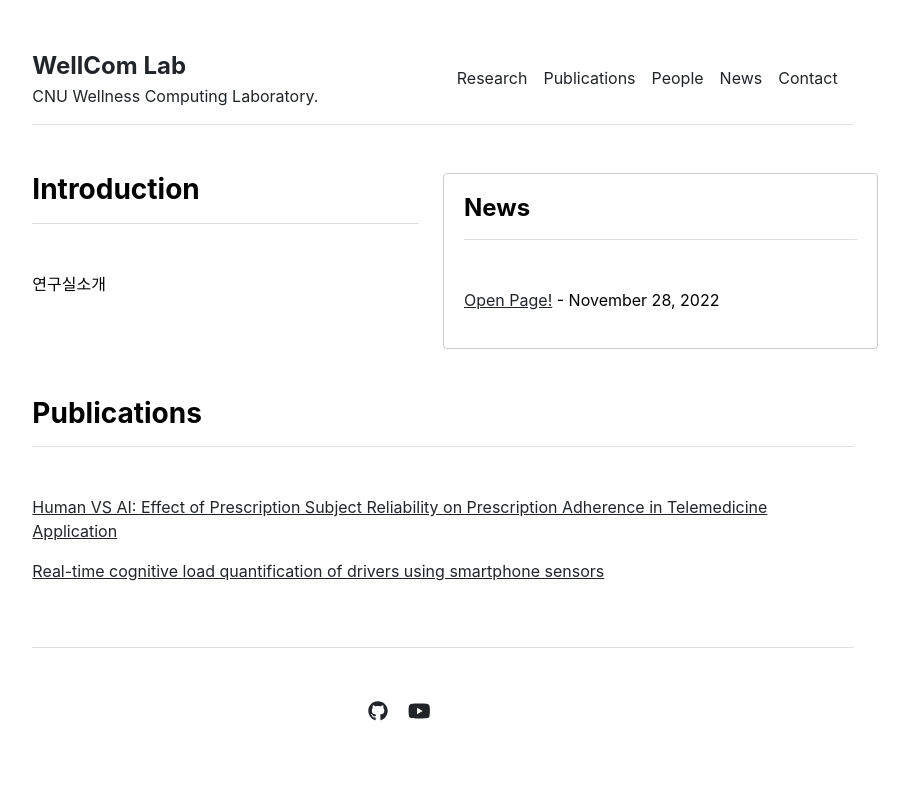
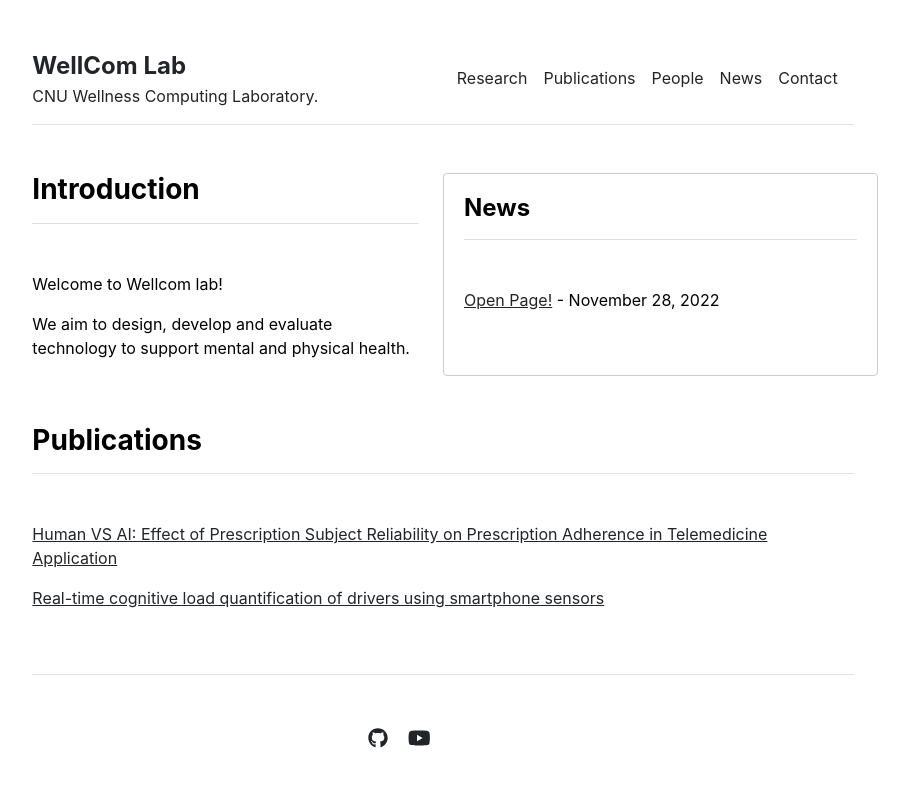
Before and after one commit to CNU-Wellness-Computing-Lab/site, a Jekyll site: the page built from index.md, in a window 1280 px wide. Shown: the top 787 px of the page, without its empty margins (197-1106 px from the left). Built offline with Jekyll 4.4.1, drawn with Linux system fonts in a browser that asks for light colours.

Commit message:
Update index.md
임시소개글

```diff
--- a/index.md
+++ b/index.md
@@ -2,5 +2,6 @@
 layout: home
 title: "Home"
 ---
+Welcome to Wellcom lab!
 
-연구실소개
+We aim to design, develop and evaluate technology to support mental and physical health.
```
